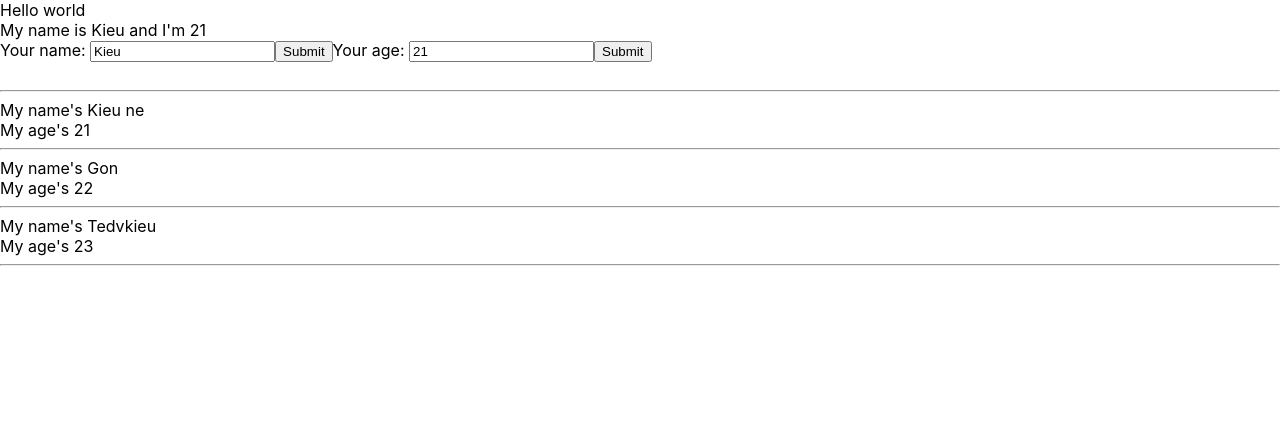
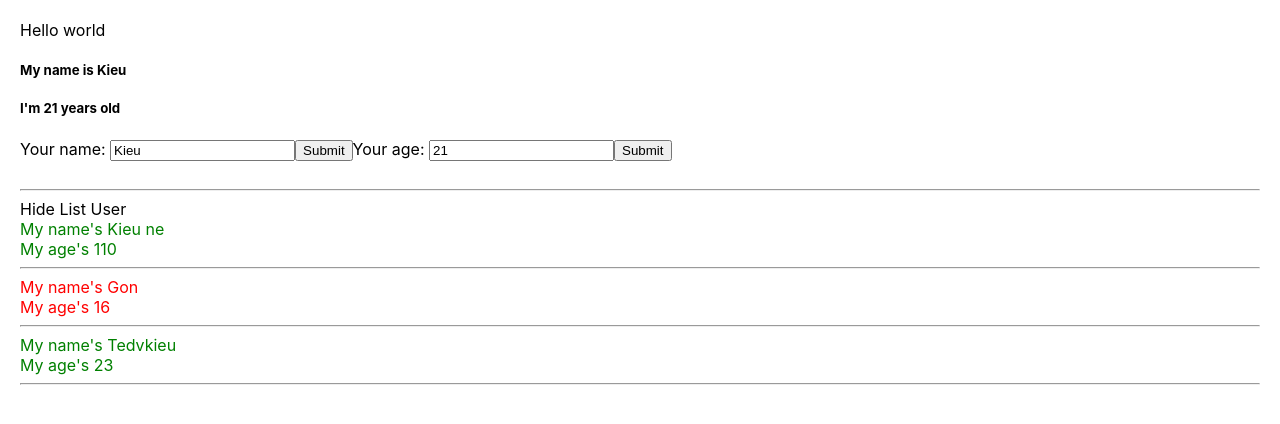
Before and after one commit to tedvkieu/ReactJS_Basic, a React (Create React App) app: page / in a window 1280 px wide. Shown: the top 424 px of the page. Built offline with nearby package versions, Linux system fonts and the light colour scheme.

Commit message:
#25 Conditional Output

```diff
--- a/src/App.css
+++ b/src/App.css
@@ -1,10 +1,17 @@
 body {
+    padding: 20px;
     margin: 0;
-  font-family: -apple-system, BlinkMacSystemFont, 'Segoe UI', 'Roboto', 'Oxygen',
-    'Ubuntu', 'Cantarell', 'Fira Sans', 'Droid Sans', 'Helvetica Neue',
-    sans-serif;
+    font-family: -apple-system, BlinkMacSystemFont, 'Segoe UI', 'Roboto',
+        'Oxygen', 'Ubuntu', 'Cantarell', 'Fira Sans', 'Droid Sans',
+        'Helvetica Neue', sans-serif;
     -webkit-font-smoothing: antialiased;
     -moz-osx-font-smoothing: grayscale;
+}
+.red {
+    color: red;
+}
+.green {
+    color: green;
 }
 
 code {
--- a/src/components/DisplayInfor.js
+++ b/src/components/DisplayInfor.js
@@ -1,23 +1,49 @@
 import React from 'react';
-import UserInfor from './Userinfor';
-import MyComponent from './MyComponent';
 
 class DisplayInfor extends React.Component {
+    state = {
+        isShowListUser: true,
+    };
+    handleShowHide = () => {
+        this.setState({
+            isShowListUser: !this.state.isShowListUser,
+        });
+    };
+
     render() {
         const { listUser } = this.props;
-
+        console.log(listUser);
         return (
             <div>
+                <div>
+                    <span
+                        onClick={() => {
+                            this.handleShowHide();
+                        }}>
+                        {this.state.isShowListUser === true
+                            ? 'Hide List User'
+                            : 'Show List User'}
+                    </span>
+                </div>
+                {this.state.isShowListUser && (
+                    <div>
                         {listUser.map((item) => {
-                    console.log(item);
                             return (
-                        <div key={item.id}>
+                                <div>
+                                    <div
+                                        key={item.id}
+                                        className={
+                                            +item.age > 18 ? 'green' : 'red'
+                                        }>
                                         <div>My name's {item.name}</div>
                                         <div>My age's {item.age}</div>
                                         <hr></hr>
                                     </div>
+                                </div>
                             );
                         })}
+                    </div>
+                )}
             </div>
         );
     }
--- a/src/components/MyComponent.js
+++ b/src/components/MyComponent.js
@@ -5,8 +5,8 @@ import DisplayInfor from './DisplayInfor';
 class MyComponent extends React.Component {
     state = {
         listUsers: [
-            { id: 1, name: 'Kieu ne', age: 21 },
-            { id: 2, name: 'Gon', age: 22 },
+            { id: 1, name: 'Kieu ne', age: 110 },
+            { id: 2, name: 'Gon', age: 16 },
             { id: 3, name: 'Tedvkieu', age: 23 },
         ],
     };
--- a/src/components/Userinfor.js
+++ b/src/components/Userinfor.js
@@ -5,6 +5,12 @@ class UserInfor extends React.Component {
         name: 'Kieu',
         address: 'TPHCM',
         age: 21,
+    };
+
+    state1 = {
+        name: 'Hanoi',
+        address: 'Hanoi',
+        age: 20,
     };
 
     handleClick = (event) => {
@@ -33,24 +39,51 @@ class UserInfor extends React.Component {
         event.preventDefault();
         console.log(this.state);
     };
+    // render() {
+    //     return (
+    //         <div>
+    //             My name is {this.state.name} and I'm {this.state.age}
+    //             <form onSubmit={(event) => this.handleOnSubmit(event)}>
+    //                 <label>Your name: </label>
+    //                 <input
+    //                     value={this.state.name}
+    //                     type="text"
+    //                     onChange={(event) => this.handleOnChangeInput(event)}
+    //                 />
+    //                 <button>Submit</button>
+
+    //                 <label>Your age: </label>
+    //                 <input
+    //                     value={this.state.age}
+    //                     type="text"
+    //                     onChange={(event) => this.handleOnChangeAge(event)}
+    //                 />
+    //                 <button>Submit</button>
+    //             </form>
+    //         </div>
+    //     );
+    // }
     render() {
         return (
             <div>
-                My name is {this.state.name} and I'm {this.state.age}
+                <h5>My name is {this.state.name}</h5>
+                <h5>I'm {this.state.age} years old</h5>
+
                 <form onSubmit={(event) => this.handleOnSubmit(event)}>
                     <label>Your name: </label>
                     <input
                         value={this.state.name}
-                        type="text"
-                        onChange={(event) => this.handleOnChangeInput(event)}
+                        onChange={(event) => {
+                            this.handleOnChangeInput(event);
+                        }}
                     />
                     <button>Submit</button>
-
                     <label>Your age: </label>
                     <input
                         value={this.state.age}
-                        type="text"
-                        onChange={(event) => this.handleOnChangeAge(event)}
+                        onChange={(event) => {
+                            this.handleOnChangeAge(event);
+                        }}
                     />
                     <button>Submit</button>
                 </form>
--- a/src/index.js
+++ b/src/index.js
@@ -7,11 +7,11 @@ import store from './redux/store';
 
 const root = ReactDOM.createRoot(document.getElementById('root'));
 root.render(
-  <Provider store={store}>
-    <React.StrictMode>
-      <App />
-    </React.StrictMode>
-  </Provider>
+    <Provider store={store}>
+        {/* <React.StrictMode> */}
+        <App />
+        {/* </React.StrictMode> */}
+    </Provider>
 );
 
 // If you want to start measuring performance in your app, pass a function
```
Lines whose indentation alone changed are shown as unchanged.
